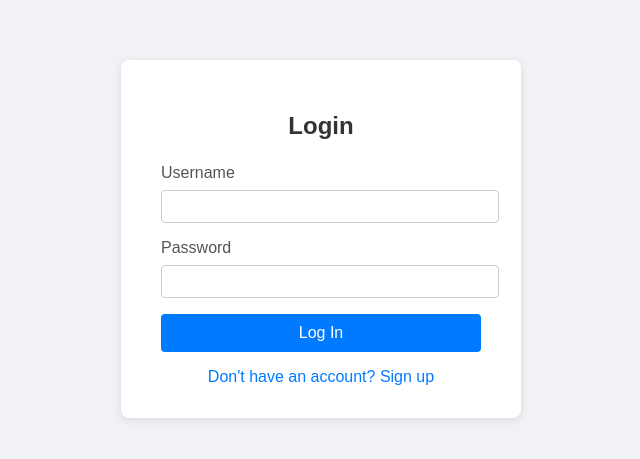
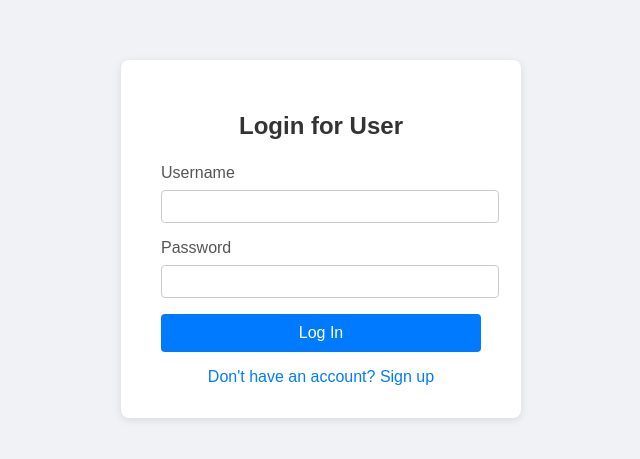
Before and after one commit to NaimParves/Programming-Hero, a plain HTML site: page index.html in a window 1280 px wide. Shown: the part 161-620 px from the top of the page, without its empty margins (319-959 px from the left). Drawn offline with Linux system fonts and the light colour scheme.

Commit message:
add first block

```diff
--- a/index.html
+++ b/index.html
@@ -8,7 +8,7 @@
 </head>
 <body>
     <form class="login-container">
-        <h2>Login</h2>
+        <h2>Login for User</h2>
         <label for="username">Username</label>
         <input type="text" id="username" name="username" required autocomplete="username">
         <label for="password">Password</label>
```
